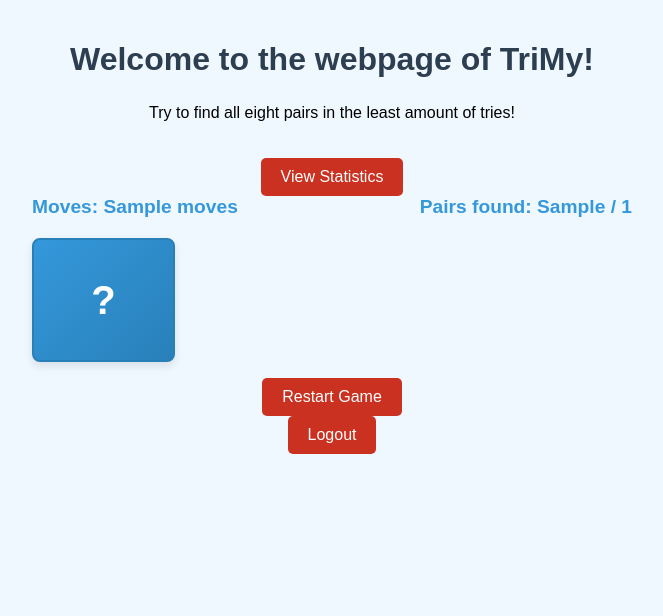
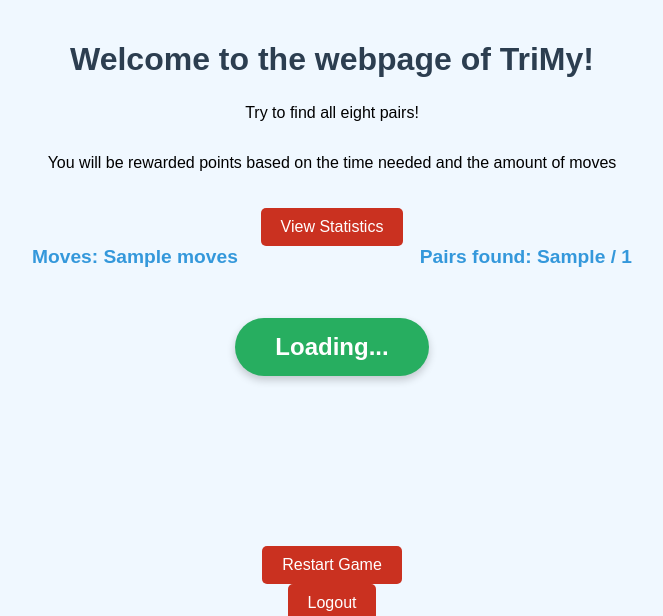
Before and after one commit to nike2410/Advanced_ISD_Project, a Flask app: template templates/index.html in a window 1280 px wide. Shown: the top 616 px of the page, without its empty margins (308-971 px from the left). Run offline with Flask 3, Linux system fonts and the light colour scheme; the template is opened without the code that fills it: most values are stand-ins (such as "Sample title", 1, 10 or a date in 2020); grey boxes marked "Sample" are stand-in pictures.

Commit message:
added a start game button, put the loading logic behind it

```diff
--- a/app_v2_withlogin.py
+++ b/app_v2_withlogin.py
@@ -98,7 +98,7 @@ def start_new_game():
 
 
 # --- Game Routes Protected by Login ---
-# Add this code here:
+
 @app.route('/signup', methods=['GET', 'POST'])
 def signup():
     if request.method == 'POST':
--- a/static/css/styles.css
+++ b/static/css/styles.css
@@ -33,6 +33,8 @@ h1 {
     flex-direction: column;
     align-items: center;
     gap: 20px;
+    width: 100%;
+    max-width: 600px;
 }
 
 .memory-game {
@@ -152,3 +154,44 @@ button:hover {
         height: 120px;
     }
 }
+/* Style for the start game button container */
+.start-game-container {
+    display: flex;
+    justify-content: center;
+    align-items: center;
+    width: 100%;
+    margin: 30px 0;
+}
+
+/* Style for the start game button */
+#start-game-button {
+    background-color: #27ae60;
+    color: white;
+    border: none;
+    border-radius: 50px;
+    padding: 15px 40px;
+    font-size: 1.5rem;
+    font-weight: bold;
+    cursor: pointer;
+    transition: all 0.3s ease;
+    box-shadow: 0 4px 8px rgba(0, 0, 0, 0.2);
+}
+
+/* Hover effect for start button when not disabled */
+#start-game-button:hover:not([disabled]) {
+    background-color: #2ecc71;
+    transform: scale(1.05);
+    box-shadow: 0 6px 12px rgba(0, 0, 0, 0.3);
+}
+
+/* Style for disabled start button */
+#start-game-button:disabled {
+    cursor: not-allowed;
+}
+
+/* Style for the loading indicator */
+#loading-indicator {
+    padding: 10px;
+    margin-bottom: 20px;
+    font-size: 1.1rem;
+}
--- a/static/js/script.js
+++ b/static/js/script.js
@@ -4,23 +4,34 @@ document.addEventListener('DOMContentLoaded', function() {
     const matchesElement = document.getElementById('matches');
     const winMessageElement = document.getElementById('win-message');
     const finalMovesElement = document.getElementById('final-moves');
-    let canFlip = true;
+    const startGameButton = document.getElementById('start-game');
+    const memoryGame = document.getElementById('memory-game');
+    const gameInfo = document.getElementById('game-info');
+    const gameControls = document.getElementById('game-controls');
+    let canFlip = false; //to make sure game is started only when loading is done
     let preloadedImages = {};
     let loadedImages = 0;
     let totalImages = 0;
+    let gameStarted = false;
 
+
+    //hide the game until start button is pressed
+    if (memoryGame) {
+        memoryGame.style.visibility = 'hidden';
+    }
+
+    if (gameInfo) {
+        gameInfo.style.visibility = 'hidden';
+    }
+
+    if (gameControls) {
+        gameControls.style.visibility = 'hidden';
+    }
 
     // Preload all card images
     function preloadCardImages() {
         const cardFrontImages = document.querySelectorAll('.front img');
         totalImages = cardFrontImages.length;
-
-        const memoryGame = document.querySelector('.memory-game');
-
-        //Hide the game until loading is done
-        if (memoryGame) {
-            memoryGame.style.visibility = 'hidden';
-        }
 
         const gameContainer = document.querySelector('.game-container');
         const loadingIndicator = document.createElement('div');
@@ -31,8 +42,15 @@ document.addEventListener('DOMContentLoaded', function() {
         loadingIndicator.style.color = '#3498db';
         loadingIndicator.style.fontWeight = 'bold';
 
+        //Hide the start button until game is done loading the pictures, show loading indicator in the mean time
+        if (startGameButton) {
+            startGameButton.disabled = true;
+            startGameButton.style.opacity = '0.5';
+            startGameButton.textContent = 'Loading images...';
+        }
+
         if (gameContainer && memoryGame) {
-            gameContainer.insertBefore(loadingIndicator, memoryGame);
+            gameContainer.insertBefore(loadingIndicator, startGameButton.parentNode);
         }
 
         //process each image
@@ -52,7 +70,13 @@ document.addEventListener('DOMContentLoaded', function() {
                 if (loadedImages >= totalImages) {
                     //remove the loading div
                     if (loadingIndicator) loadingIndicator.remove();
-                    if (memoryGame) memoryGame.style.visibility = 'visible';
+
+                    //show start button
+                    if (startGameButton) {
+                        startGameButton.disabled = false;
+                        startGameButton.style.opacity = '1';
+                        startGameButton.textContent = 'Start Game';
+                    }
                     console.log('All images are now preloaded successfully');
                 }
             };
@@ -61,6 +85,44 @@ document.addEventListener('DOMContentLoaded', function() {
     }
     //start the preloading directly
     preloadCardImages();
+
+     // Start game button click handler
+    if (startGameButton) {
+        startGameButton.addEventListener('click', function() {
+            if (loadedImages >= totalImages) {
+                startGame();
+            } else {
+                alert('Please wait until all images are loaded.');
+            }
+        });
+    }
+
+    // Function to start the game
+    function startGame() {
+        gameStarted = true;
+        canFlip = true; //just allow flipping now
+
+        // Hide the start button
+        if (startGameButton) {
+            startGameButton.style.display = 'none';
+        }
+
+        // Show the memory game
+        if (memoryGame) {
+            memoryGame.style.visibility = 'visible';
+        }
+
+        // Show game info and controls
+        if (gameInfo) {
+            gameInfo.style.visibility = 'visible';
+        }
+
+        if (gameControls) {
+            gameControls.style.visibility = 'visible';
+        }
+
+        console.log('Game started!');
+    }
 
     // Add click event listeners for cards
     cards.forEach(card => {
--- a/templates/index.html
+++ b/templates/index.html
@@ -10,7 +10,8 @@
 
 <body>
     <h1>Welcome to the webpage of TriMy!</h1>
-    <p>Try to find all eight pairs in the least amount of tries!</p>
+    <p>Try to find all eight pairs!</p>
+    <p>You will be rewarded points based on the time needed and the amount of moves</p>
 
     <!-- create link to statistics page -->
     <div class="controls">
@@ -20,10 +21,17 @@
     </div>
 
     <div class="game-info">
+        <!-- section for game info-->
         <div class="stats">Moves: <span id="moves">{{ game_state.moves }}</span></div>
         <div class="stats">Pairs found: <span id="matches">{{ game_state.matched_pairs }}</span> / <span id="total-pairs">{{ game_state.total_pairs }}</span></div>
     </div>
 
+     <!-- Start Game Button -->
+        <div class="controls start-game-container">
+            <button id="start-game-button" disabled>Loading...</button>
+        </div>
+
+        <!-- Memory game board -->
         <div class="memory-game" id="memory-game">
             {% for card in game_state.cards %}
             <div class="card {% if card.is_flipped %}flipped{% endif %} {% if card.is_matched %}matched{% endif %}" data-id="{{ card.id }}">
@@ -35,17 +43,20 @@
             {% endfor %}
         </div>
 
+    <!-- message after game completion-->
     <div class="win-message" id="win-message" {% if game_state.game_completed %}style="display:block;"{% endif %}>
         Congratulations! You've completed the game!<br>
         Total moves needed: <span id="final-moves">{{ game_state.moves }}</span>
     </div>
 
+    <!-- restart button -->
     <div class="controls">
         <form method="POST" action="{{ url_for('new_game') }}">
             <button type="submit">Restart Game</button>
         </form>
     </div>
 
+    <!-- logout button -->
     <div style="text-align: right;">
     <a href="{{ url_for('logout') }}">
         <button>Logout</button>
```
Lines whose indentation alone changed are shown as unchanged.
